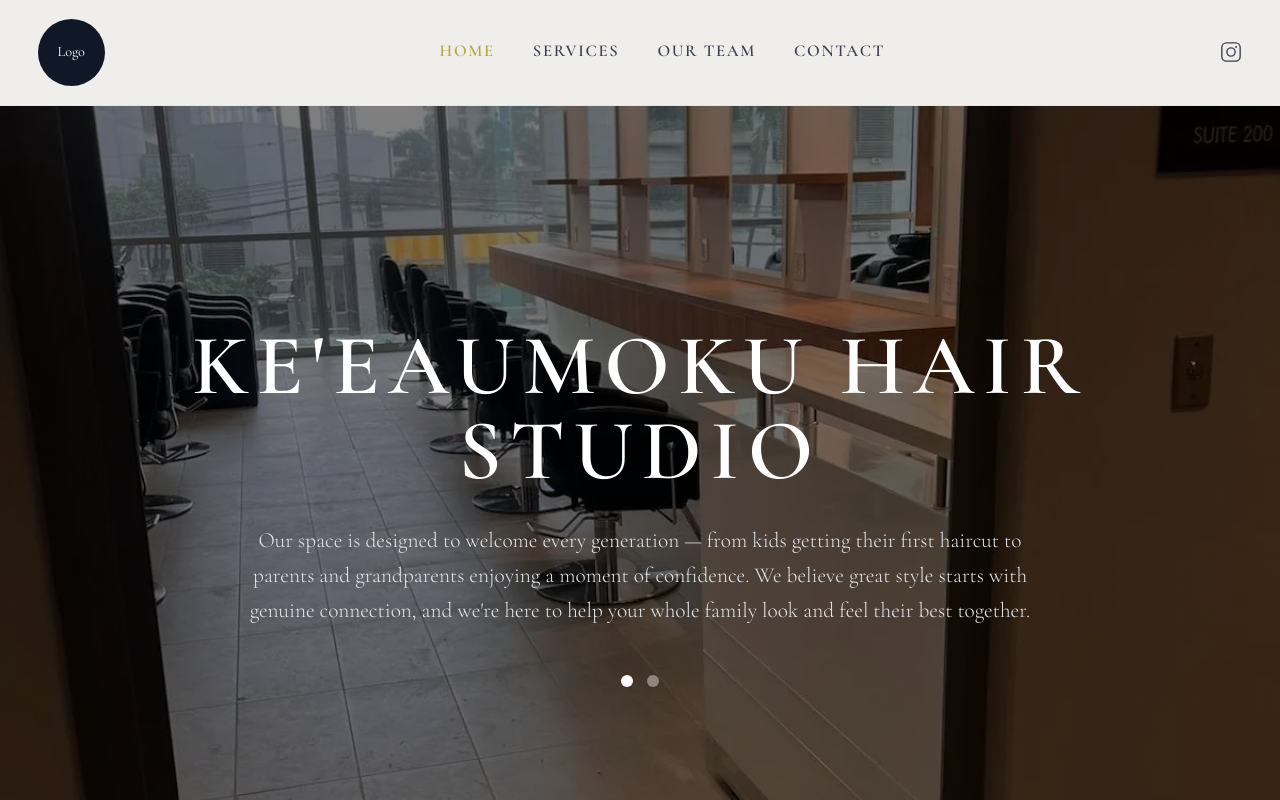
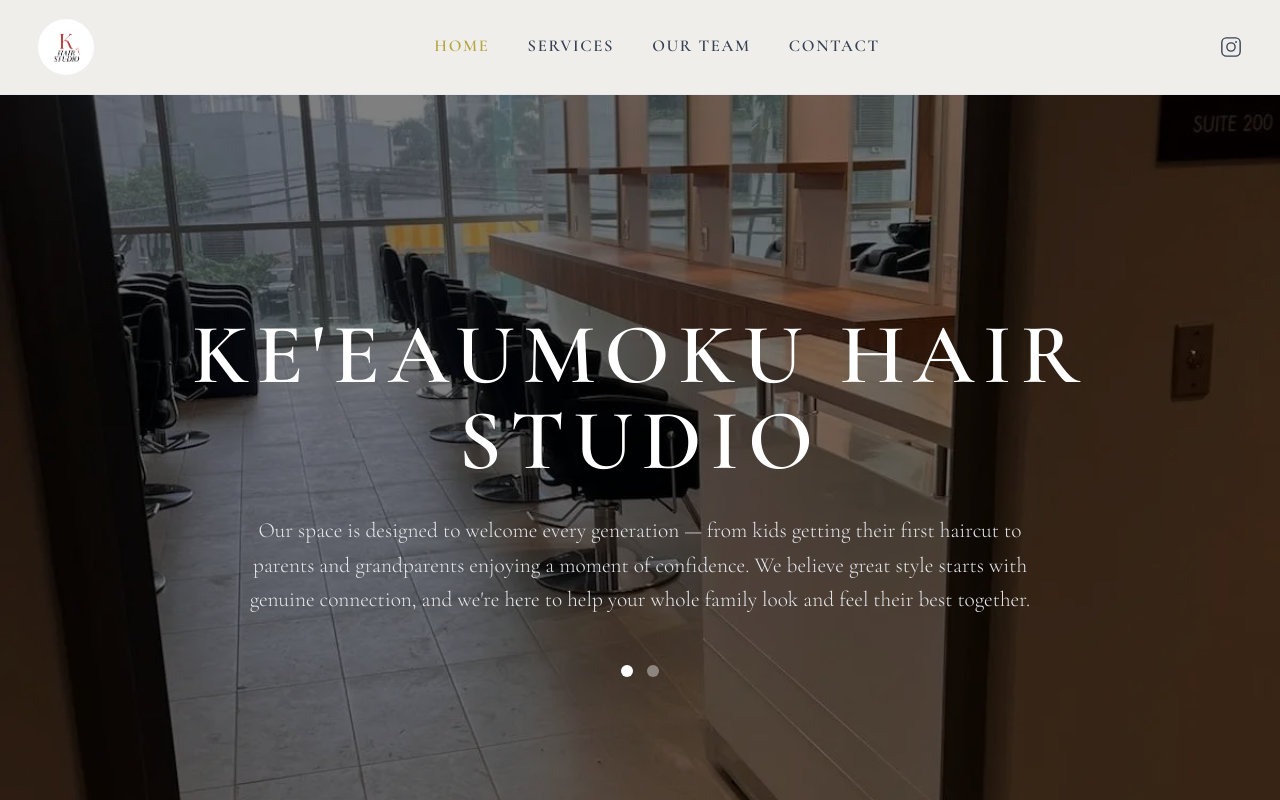
Before and after one commit to csrichardkim/k-hairstudio, a Next.js app in the folder k-hairstudio/: page / in a window 1280 px wide. Shown: the top 800 px of the page. Built offline with nearby package versions, Linux system fonts and the light colour scheme.

Commit message:
Change logo

```diff
--- a/k-hairstudio/src/app/components/Header.js
+++ b/k-hairstudio/src/app/components/Header.js
@@ -1,5 +1,6 @@
 "use client";
 import Link from "next/link";
+import Image from "next/image";
 import { usePathname } from "next/navigation";
 import { Cormorant_Garamond } from "next/font/google";
 
@@ -22,11 +23,15 @@ export default function Header() {
     <header className={`${cormorant.className} bg-[#f0eeeb] py-4 px-8 flex items-center justify-between border-b border-gray-200`}>
 
       {/* Logo placeholder */}
-      <Link href="/">
-        <div className="w-14 h-14 rounded-full bg-gray-900 flex items-center justify-center text-white cursor-pointer">
-          <span className="text-xs">Logo</span>
-        </div>
-      </Link>
+<Link href="/">
+  <Image
+    src="/logo.webp"
+    alt="Ke'eaumoku Hair Studio"
+    width={56}
+    height={56}
+    className="rounded-full cursor-pointer hover:opacity-80 transition-opacity"
+  />
+</Link>
 
       {/* Nav */}
       <nav className="flex items-center gap-8">
```
Also changed, not shown: k-hairstudio/public/logo.webp (added).
